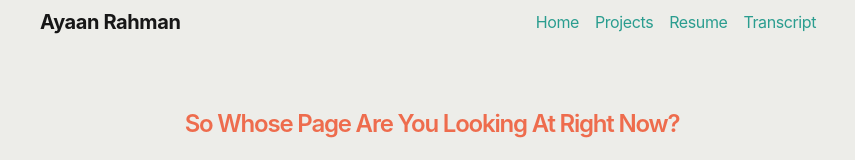
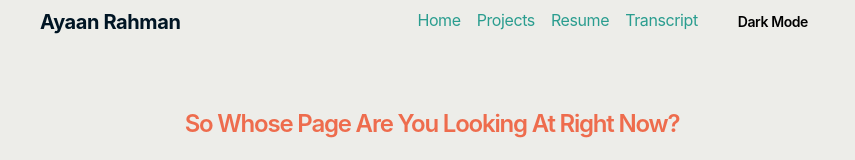
Before and after one commit to AyaanARahman/ayaan-personal-website, a Next.js app: page / in a window 1280 px wide. Shown: the top 160 px of the page, without its empty margins (208-1063 px from the left). Built offline with nearby package versions, Linux system fonts and the light colour scheme.

Commit message:
Added light/dark mode

```diff
--- a/app/components/nav.tsx
+++ b/app/components/nav.tsx
@@ -1,4 +1,6 @@
+"use client";
 import Link from 'next/link'
+import { useEffect, useState } from 'react'
 
 const navItems = {
   '/': {
@@ -16,6 +18,27 @@ const navItems = {
 }
 
 export function Navbar() {
+  const [isDarkMode, setIsDarkMode] = useState(false)
+
+  const toggleDarkMode = () => {
+    setIsDarkMode((prev) => !prev)
+    document.documentElement.classList.toggle('dark', !isDarkMode)
+  }
+
+  //persisting
+  useEffect(() => {
+    const storedPreference = localStorage.getItem('darkMode') === 'true'
+    setIsDarkMode(storedPreference)
+    if (storedPreference){
+      document.documentElement.classList.add('dark')
+    }
+  }, [])
+
+  useEffect(() => {
+    localStorage.setItem('darkMode', String(isDarkMode))
+  }, [isDarkMode])
+
+
   return (
     <aside className="-ml-[8px] mb-16 tracking-tight">
       <div className="lg:sticky lg:top-20">
@@ -23,7 +46,7 @@ export function Navbar() {
           className="flex flex-row items-center justify-between px-4 py-2 bg-white-100 dark:bg-white-900"
           id="nav"
         >
-          <h1 className="text-xl font-bold text-neutral-900 dark:text-neutral-100">Ayaan Rahman</h1>
+          <h1 className="text-xl font-bold text-neutral-900 dark:text-neutral-100 name">Ayaan Rahman</h1>
           <div className="flex flex-row space-x-4">
             <Link href="/" className="nav-link">
               Home
@@ -37,6 +60,10 @@ export function Navbar() {
             <Link href="/transcript" className="nav-link">
               Transcript
             </Link>
+
+            <button onClick={toggleDarkMode} className="ml-4 px-2 py-1 text-sm font-semibold dark:bg-gray-800 rounded">
+              {isDarkMode ? 'Light Mode' : 'Dark Mode'}
+            </button>
           </div>
         </nav>
       </div>
--- a/app/global.css
+++ b/app/global.css
@@ -152,13 +152,27 @@ table {
 .title-color{
   color: #ee6c4d;
 }
+
+.dark .title-color{
+  color: #2a9d8f;
+}
 /* custom colors**/
 .bg-page-color{
   background-color: #edede9;
+  transition: background-color 0.3s ease, color 0.3s ease;
+}
+
+.dark .bg-page-color {
+  background-color: #1a1a1a; /* Dark mode */
+  transition: background-color 0.3s ease, color 0.3s ease;
 }
 
 .p-font-color{
   color: #001524;
+}
+
+.dark .p-font-color{
+  color: #edede9;
 }
 
 .tech-font-color{
@@ -175,6 +189,9 @@ table {
   text-decoration: none;
   transition: all 0.3s ease-in-out; /* Smooth transition */
 }
+.dark .nav-link {
+  color: #ee6c4d; /* Default color */
+}
 
 .nav-link:hover {
   color: #ee6c4d; /* Change color on hover (light mode) */
@@ -183,5 +200,20 @@ table {
 }
 
 .dark .nav-link:hover {
-  color: #ffffff; /* Change color on hover (dark mode) */
+  color: #2a9d8f; /* Change color on hover (dark mode) */
 }
+
+.name{
+  color: #001524;
+}
+
+.dark .name{
+  color:#edede9;
+}
+
+
+/* Dark Mode Styles */
+.dark {
+  background-color: #001524; /* Page background color for dark mode */
+  color: #ffffff; /* Default text color for dark mode */
+}
```
